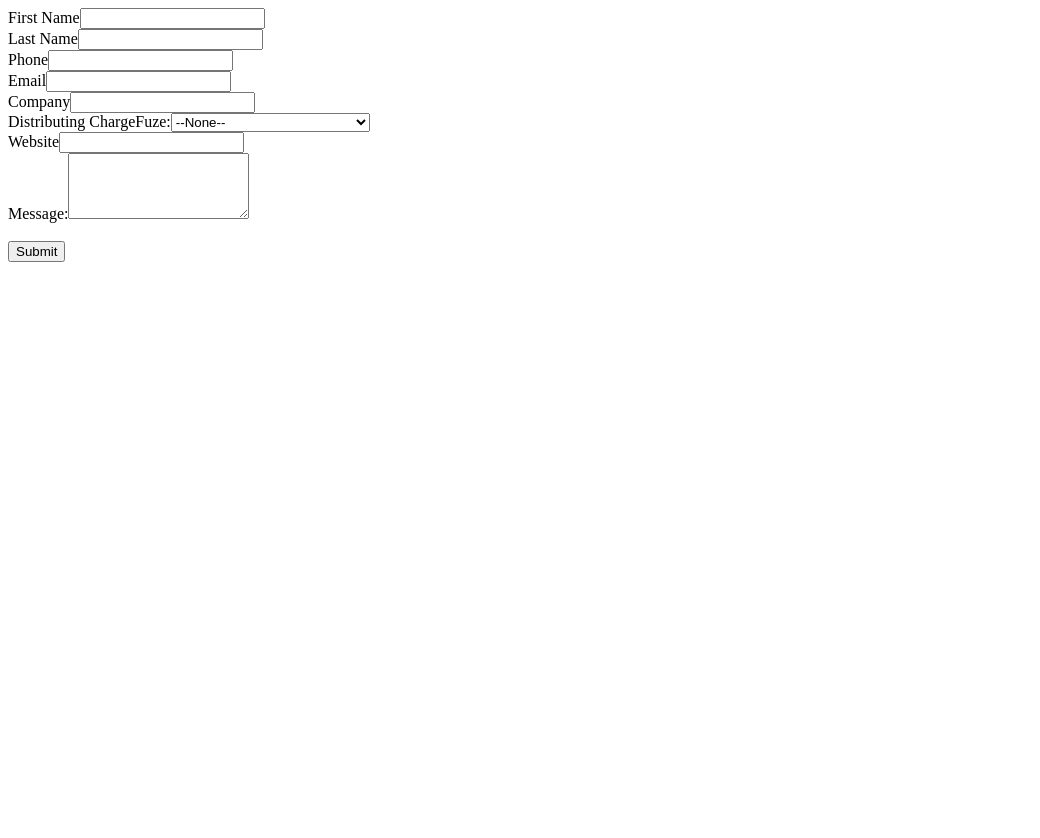
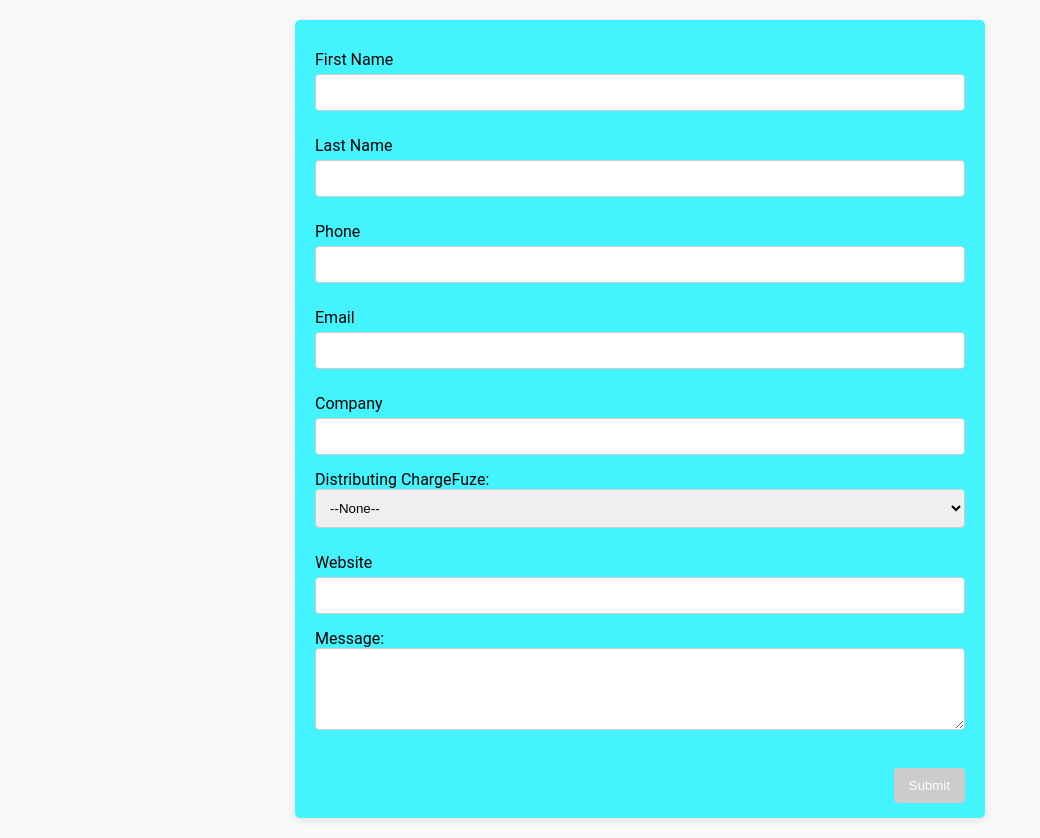
Before and after one commit to Ferch85/web-to-lead-demo, a plain HTML site: page index.html in a window 1280 px wide. Shown: the whole page, without its empty margins (0-1040 px from the left). Before the commit the page ends 800 px from the top, so only its background shows below. Drawn offline with nearby package versions, Linux system fonts and the light colour scheme.

Commit message:
Update index.html

```diff
--- a/index.html
+++ b/index.html
@@ -1,3 +1,56 @@
+<!DOCTYPE html>
+<html lang="en">
+ <head>
+     <meta charset="UTF-8">
+    <meta name="viewport" content="width=device-width, initial-scale=1.0">
+    <title>Partial Event W2L New Date Change </title>
+	 <style>
+        body {
+            font-family: Roboto;
+            background-color: #f9f9f9;
+            margin: 0;
+            padding: 20px;
+        }
+        form {
+            background-color: #43F4FE;
+            border-radius: 5px;
+            box-shadow: 0 2px 10px rgba(0, 0, 0, 0.1);
+            padding: 20px;
+            max-width: 650px;
+            margin: auto;
+	    padding-bottom: 50px;
+        }
+        label {
+            display: block;
+            margin: 10px 0 5px;
+        }
+        input[type="text"], textarea, select {
+            width: 100%;
+            padding: 10px;
+            margin-bottom: 15px;
+            border: 1px solid #ccc;
+            border-radius: 4px;
+	    box-sizing: border-box;
+        }
+        input[type="submit"] {
+            background-color: #000000;
+            color: white;
+            border: none;
+            border-radius: 4px;
+            padding: 10px 15px;
+            cursor: pointer;
+	    float: right;
+        }
+        input[type="submit"]:hover {
+            background-color: #000000;
+        }
+	input[type="submit"]:disabled {
+            background-color: #ccc;
+            cursor: not-allowed;
+        }
+    </style>
+</head>
+<body>
 <!--  ----------------------------------------------------------------------  -->
 <!--  NOTE: Please add the following <META> element to your page <HEAD>.      -->
 <!--  If necessary, please modify the charset parameter to specify the        -->
@@ -6,8 +59,16 @@
 
 <META HTTP-EQUIV="Content-type" CONTENT="text/html; charset=UTF-8">
 <script src="https://www.google.com/recaptcha/api.js"></script>
+<script src="https://code.jquery.com/jquery-3.6.0.min.js"></script>
+<link rel="stylesheet" href="https://code.jquery.com/ui/1.13.2/themes/base/jquery-ui.css">
+<script src="https://code.jquery.com/ui/1.13.2/jquery-ui.min.js"></script>
 <script>
  function timestamp() { var response = document.getElementById("g-recaptcha-response"); if (response == null || response.value.trim() == "") {var elems = JSON.parse(document.getElementsByName("captcha_settings")[0].value);elems["ts"] = JSON.stringify(new Date().getTime());document.getElementsByName("captcha_settings")[0].value = JSON.stringify(elems); } } setInterval(timestamp, 500);
+ $(function() {
+    $("#00NDn00000uFndI").datepicker({
+      dateFormat: "m/dd/yy" // Custom format: M/dd/yyyy
+    });
+  });
 </script>
 
 <!--  ----------------------------------------------------------------------  -->
@@ -51,6 +112,6 @@ Distributing ChargeFuze:<select  id="00NPP000002NJdV" name="00NPP000002NJdV" tit
 Message:<textarea  id="00NPP000002NJX3" name="00NPP000002NJX3" rows="4" type="text" wrap="soft"></textarea><br>
 
 <div class="g-recaptcha" data-sitekey="6LfXkPAqAAAAANq320dZoQxGW-tLW7hVAMiI55Aw"></div><br>
-<input type="submit" name="submit">
+<input type="submit" name="submit" id="submit-button" disabled>
 
 </form>
```
